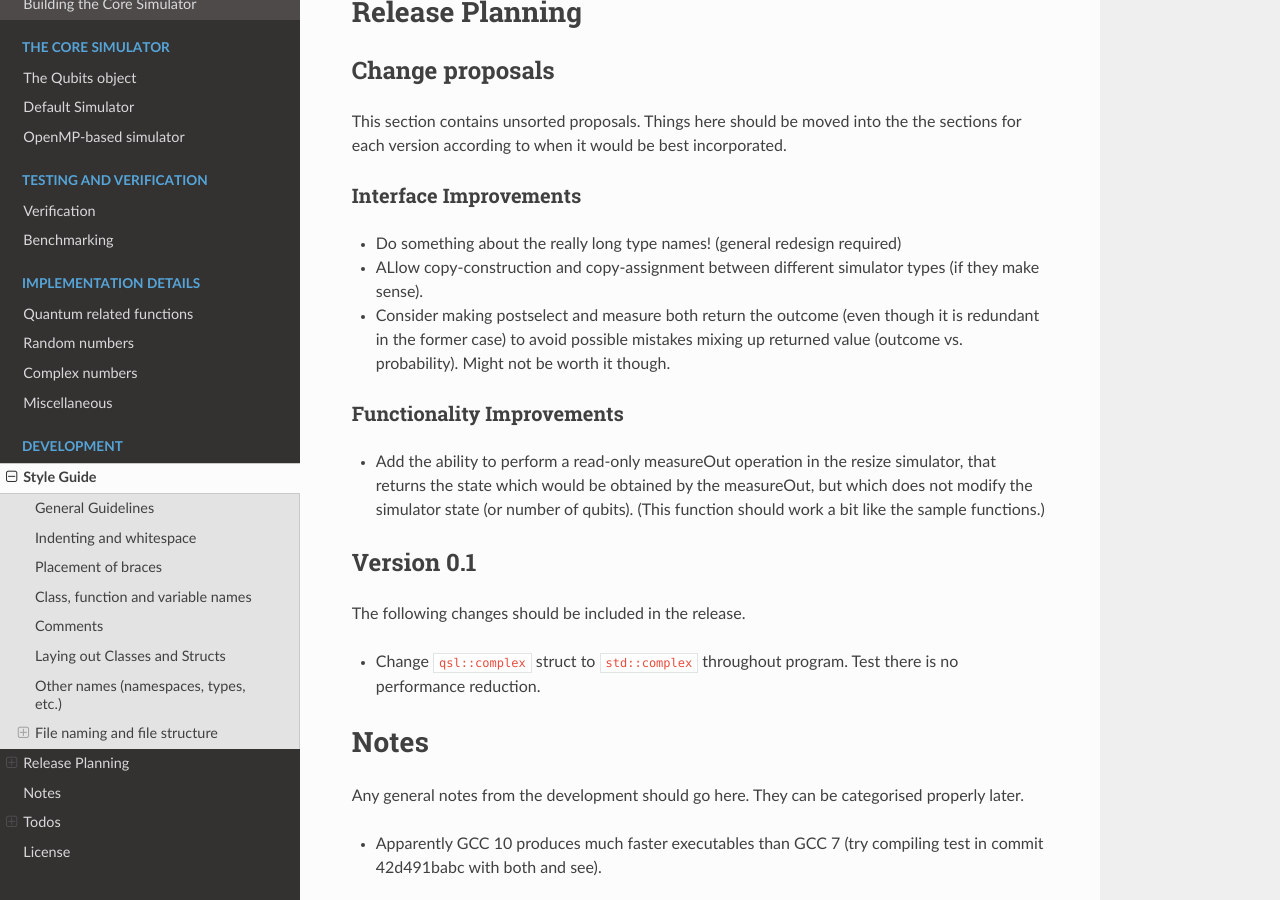
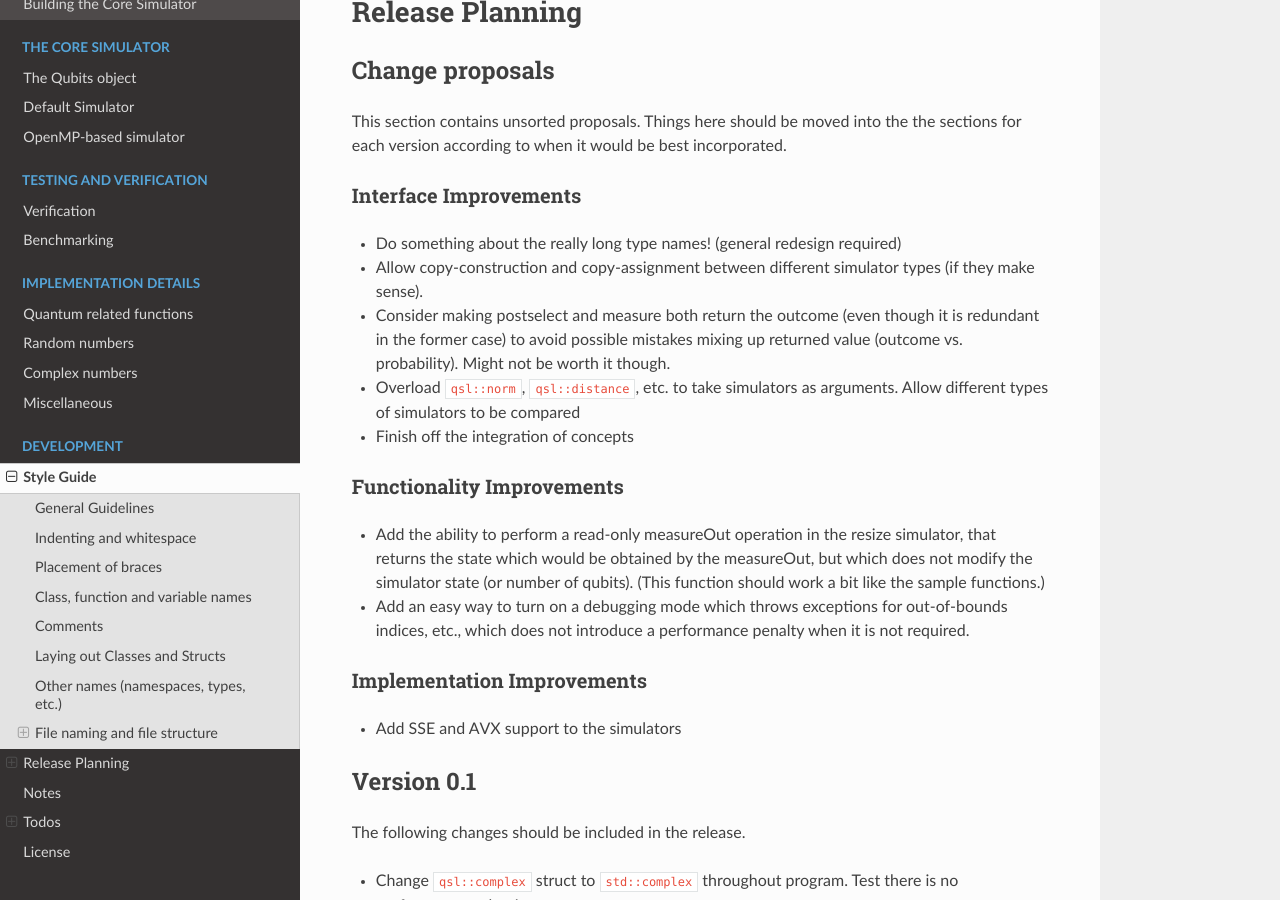
Before and after one commit to lanamineh/qsl, a Sphinx documentation site: the page built from docs/devel.rst, in a window 1280 px wide and 900 px high, scrolled down 4699 px. Built offline with Sphinx 7.4.7 and the Read the Docs theme 2.0.0, drawn with Linux system fonts in a browser that asks for light colours.

Commit message:
Added a few more improvement notes

```diff
--- a/docs/devel.rst
+++ b/docs/devel.rst
@@ -190,13 +190,21 @@ Interface Improvements
 **********************
 
 * Do something about the really long type names! (general redesign required)
-* ALlow copy-construction and copy-assignment between different simulator types (if they make sense).
+* Allow copy-construction and copy-assignment between different simulator types (if they make sense).
 * Consider making postselect and measure both return the outcome (even though it is redundant in the former case) to avoid possible mistakes mixing up returned value (outcome vs. probability). Might not be worth it though.
+* Overload ``qsl::norm``, ``qsl::distance``, etc. to take simulators as arguments. Allow different types of simulators to be compared
+* Finish off the integration of concepts
 
 Functionality Improvements
 **************************
 
 * Add the ability to perform a read-only measureOut operation in the resize simulator, that returns the state which would be obtained by the measureOut, but which does not modify the simulator state (or number of qubits). (This function should work a bit like the sample functions.)
+* Add an easy way to turn on a debugging mode which throws exceptions for out-of-bounds indices, etc., which does not introduce a performance penalty when it is not required.
+
+Implementation Improvements
+***************************
+
+* Add SSE and AVX support to the simulators
 
 Version 0.1
 ===========
```
